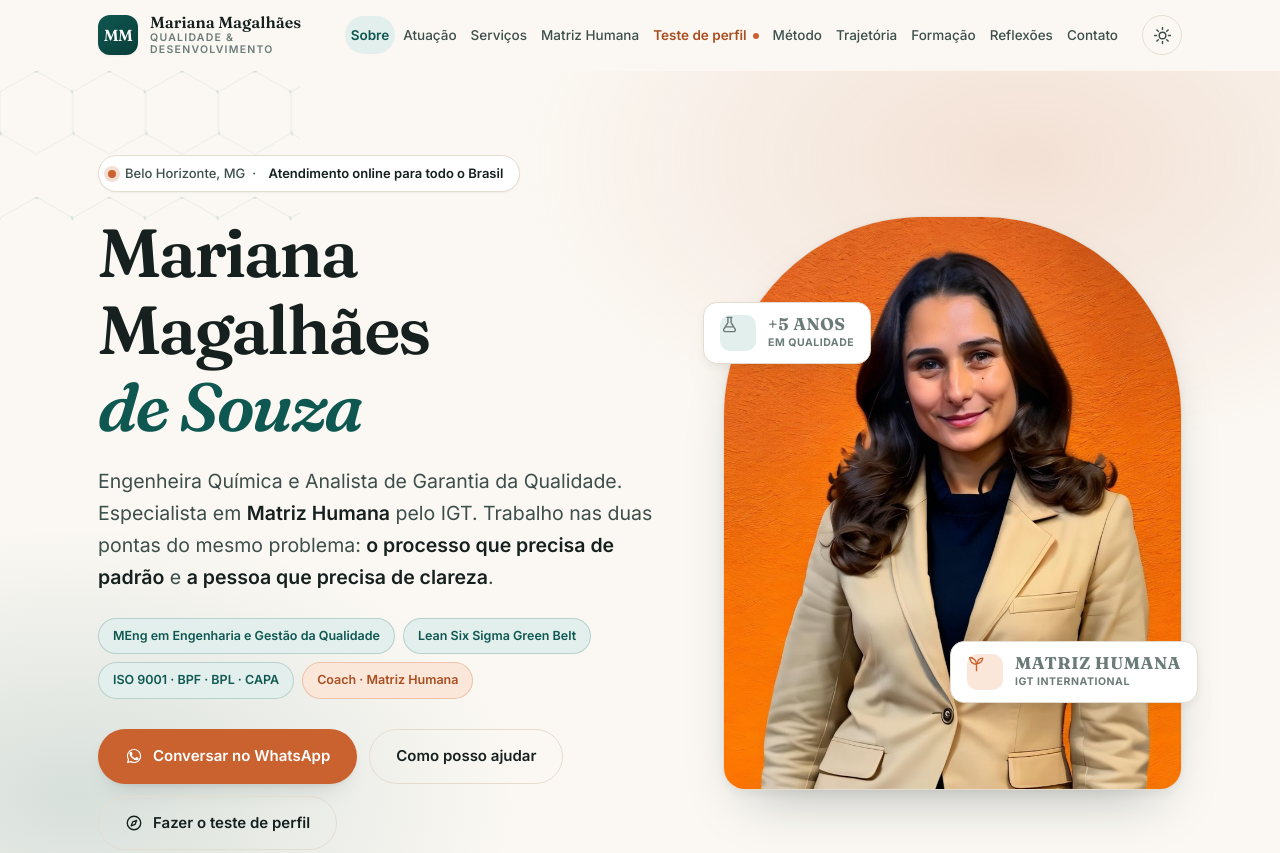
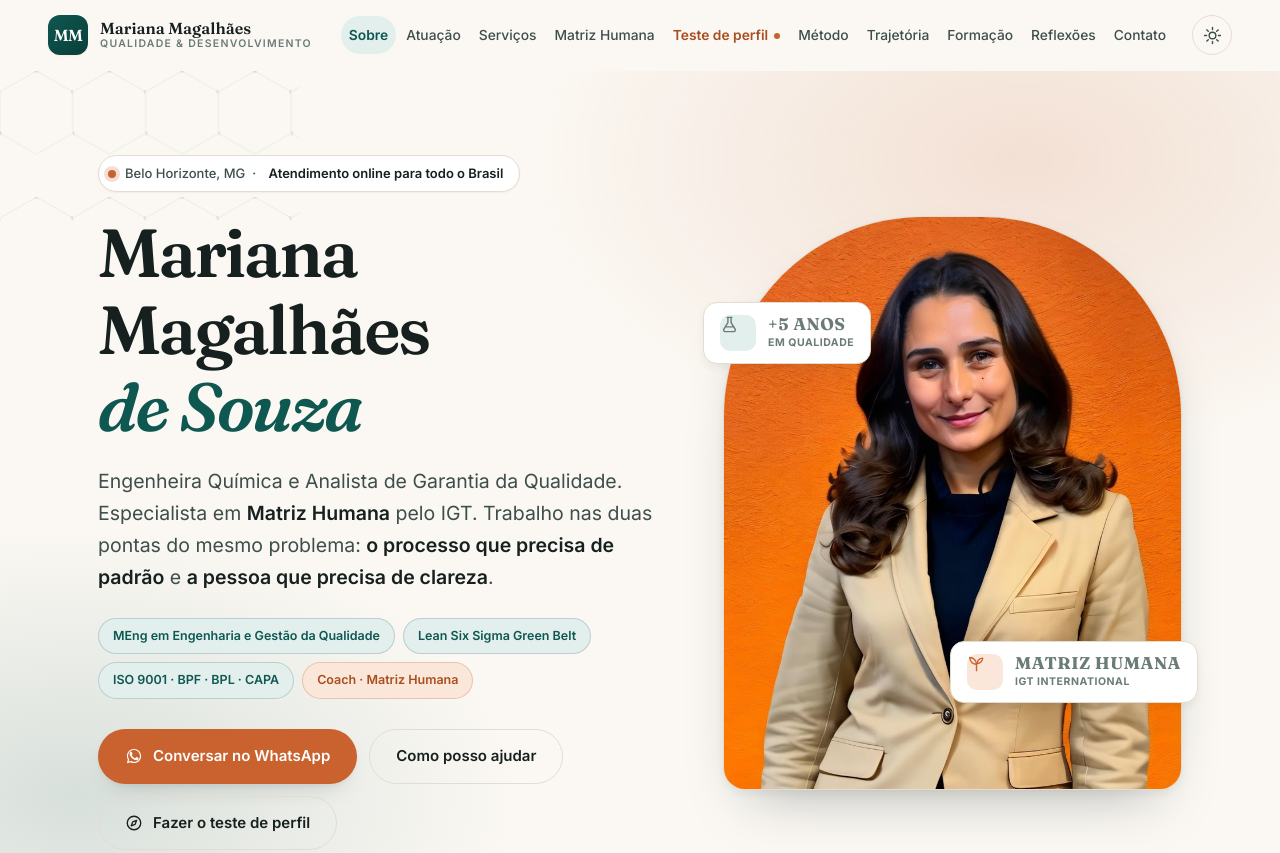
Before and after one commit to pedro381/mariana, a plain HTML site: page index.html in a window 1280 px wide. Shown: the top 853 px of the page. Drawn offline with Linux system fonts and the light colour scheme.

Commit message:
Corrige o menu do topo com o novo item do teste de perfil
Com dez itens o cabeçalho estourava a largura do container em todas as
resoluções de desktop:

- menu recolhido no hamburguer até 1120px (antes 1020px), com o mesmo ponto
  de quebra no CSS e no main.js
- acima de 1120px o cabeçalho usa container próprio, mais largo que o corpo
  do site, com links compactos

```diff
--- a/assets/css/styles.css
+++ b/assets/css/styles.css
@@ -196,12 +196,16 @@ p:last-child { margin-bottom: 0; }
   transition: color .18s ease, background .18s ease;
 }
 
-/* Entre o fim do menu mobile e as telas largas o espaco fica curto:
-   os links se comprimem e o botao de WhatsApp do topo sai de cena — a mesma
-   acao continua no hero, na secao de contato e no rodape. */
-@media (min-width: 1021px) and (max-width: 1300px) {
-  .nav__links a { padding: 8px 6px; font-size: 13.5px; }
+/* Com dez itens o menu precisa de mais folga que o corpo do site: o cabecalho
+   usa um container um pouco mais largo e links compactos. Entre 1121 e 1300px
+   o botao de WhatsApp do topo sai de cena — a mesma acao continua no hero, na
+   secao de contato e no rodape. */
+@media (min-width: 1121px) {
+  .nav__inner { max-width: 1320px; margin-inline: auto; }
+  .nav__links a { padding: 8px 8px; font-size: 13.8px; }
   .nav__actions { gap: 8px; }
+}
+@media (min-width: 1121px) and (max-width: 1300px) {
   .nav__cta { display: none; }
 }
 .nav__links a:hover { color: var(--ink); background: var(--primary-soft); }
@@ -230,7 +234,7 @@ p:last-child { margin-bottom: 0; }
 
 .nav__toggle { display: none; }
 
-@media (max-width: 1020px) {
+@media (max-width: 1120px) {
   .nav__links {
     position: fixed; inset: 70px 0 auto 0;
     flex-direction: column; align-items: stretch; gap: 2px;
--- a/assets/js/main.js
+++ b/assets/js/main.js
@@ -76,7 +76,7 @@
     });
     $$('a', links).forEach(function (a) { a.addEventListener('click', fechar); });
     document.addEventListener('keydown', function (e) { if (e.key === 'Escape') fechar(); });
-    window.addEventListener('resize', function () { if (window.innerWidth > 1020) fechar(); });
+    window.addEventListener('resize', function () { if (window.innerWidth > 1120) fechar(); });
   })();
 
   /* ---------- Sombra na nav + botao voltar ao topo ---------- */
```
